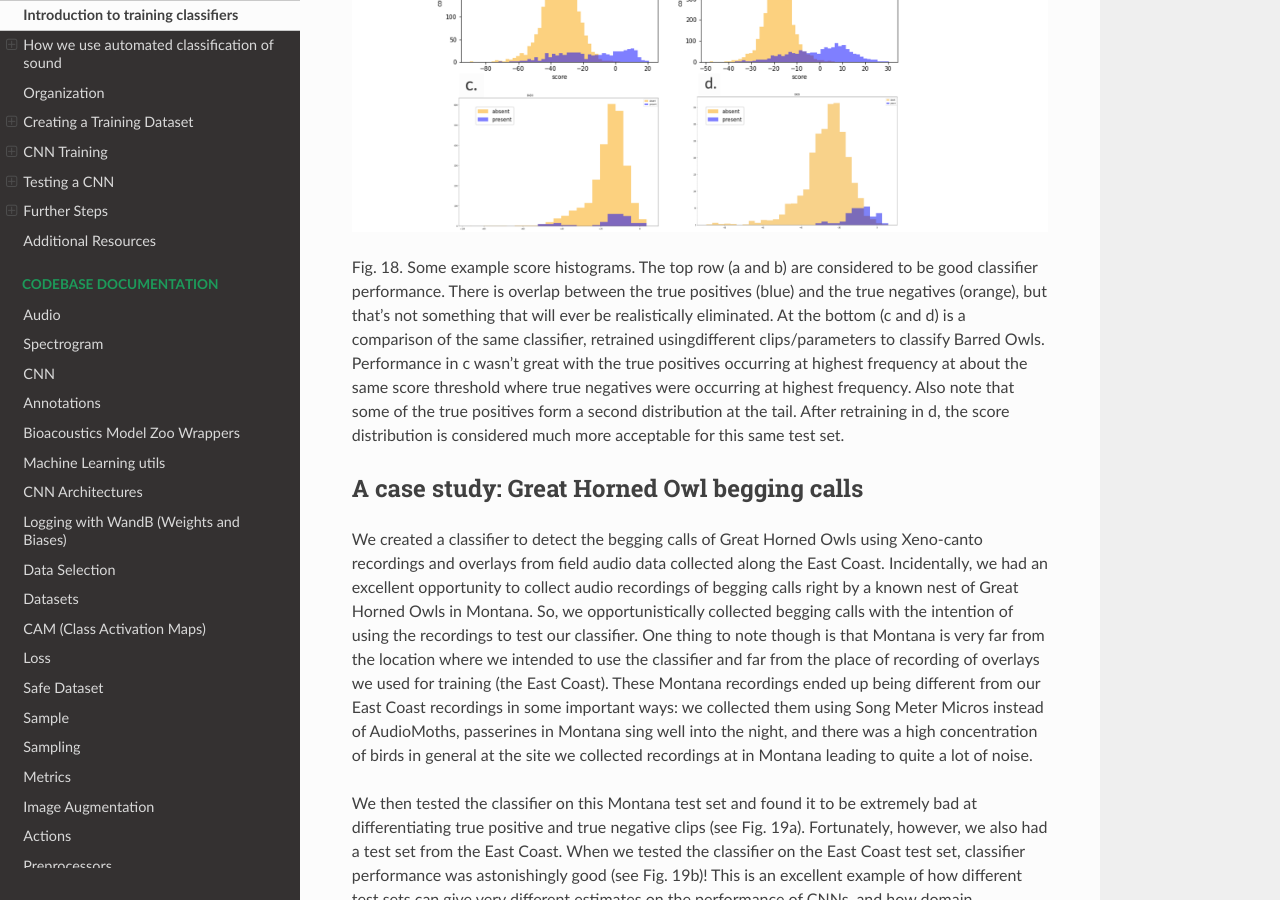
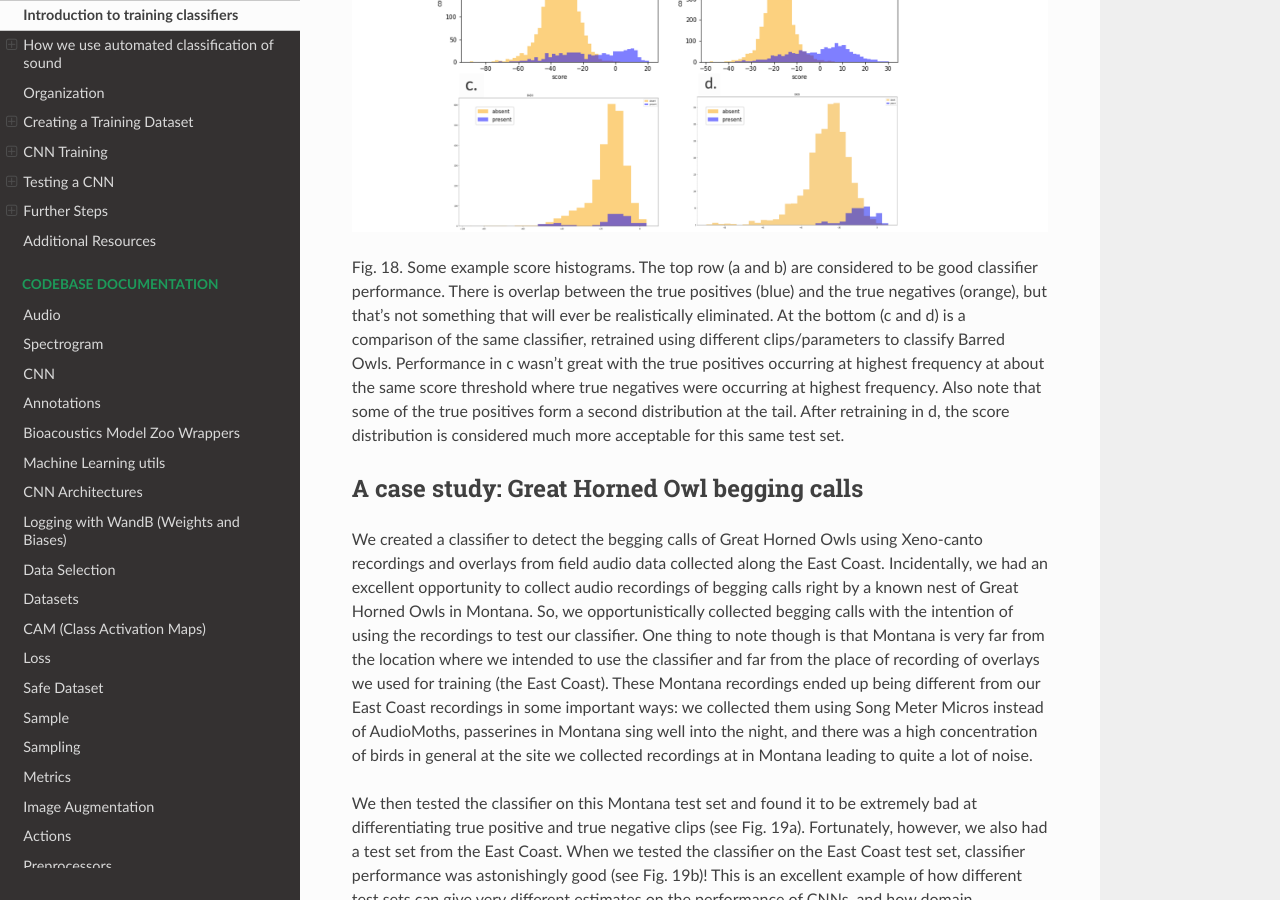
Before and after one commit to kitzeslab/opensoundscape, a Sphinx documentation site: the page built from docs/classifier_guide/Intro.md, in a window 1280 px wide and 900 px high, scrolled down 24716 px. Built offline with Sphinx 7.4.7 and the Read the Docs theme 2.0.0, drawn with Linux system fonts in a browser that asks for light colours; pages that are not in the unit, such as notebooks, are missing from menus; the version number is read from the project's files by our own code.

Commit message:
Update Intro.md

```diff
--- a/docs/classifier_guide/Intro.md
+++ b/docs/classifier_guide/Intro.md
@@ -378,7 +378,7 @@ Frequently, we have found ourselves favoring the use of histograms to display th
 
 ![](./media/F12A.png)
 
-Fig. 18. Some example score histograms. The top row (a and b) are considered to be good classifier performance. There is overlap between the true positives (blue) and the true negatives (orange), but that's not something that will ever be realistically eliminated. At the bottom (c and d) is a comparison of the same classifier, retrained usingdifferent clips/parameters to classify Barred Owls. Performance in c wasn't great with the true positives occurring at highest frequency at about the same score threshold where true negatives were occurring at highest frequency. Also note that some of the true positives form a second distribution at the tail. After retraining in d, the score distribution is considered much more acceptable for this same test set.
+Fig. 18. Some example score histograms. The top row (a and b) are considered to be good classifier performance. There is overlap between the true positives (blue) and the true negatives (orange), but that's not something that will ever be realistically eliminated. At the bottom (c and d) is a comparison of the same classifier, retrained using different clips/parameters to classify Barred Owls. Performance in c wasn't great with the true positives occurring at highest frequency at about the same score threshold where true negatives were occurring at highest frequency. Also note that some of the true positives form a second distribution at the tail. After retraining in d, the score distribution is considered much more acceptable for this same test set.
 
 ## A case study: Great Horned Owl begging calls
 
```
